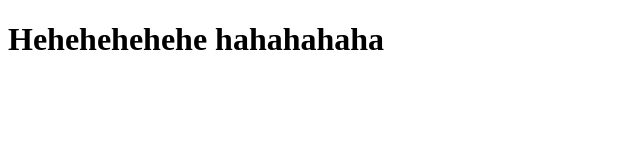
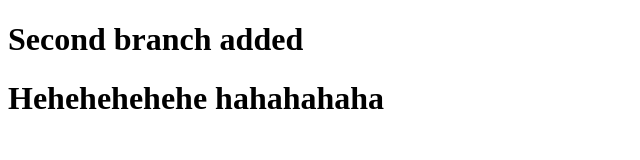
Before and after one commit to abid-rahman/my-first-website2, a plain HTML site: page index.html in a window 1280 px wide. Shown: the whole page, without its empty margins (0-640 px from the left). Drawn offline with Linux system fonts and the light colour scheme.

Commit message:
second branch learning

```diff
--- a/index.html
+++ b/index.html
@@ -7,6 +7,7 @@
     <title>Document</title>
 </head>
 <body>
+    <h1>Second branch added</h1>
     <h1>Hehehehehehe hahahahaha</h1>
 </body>
 </html>
```
